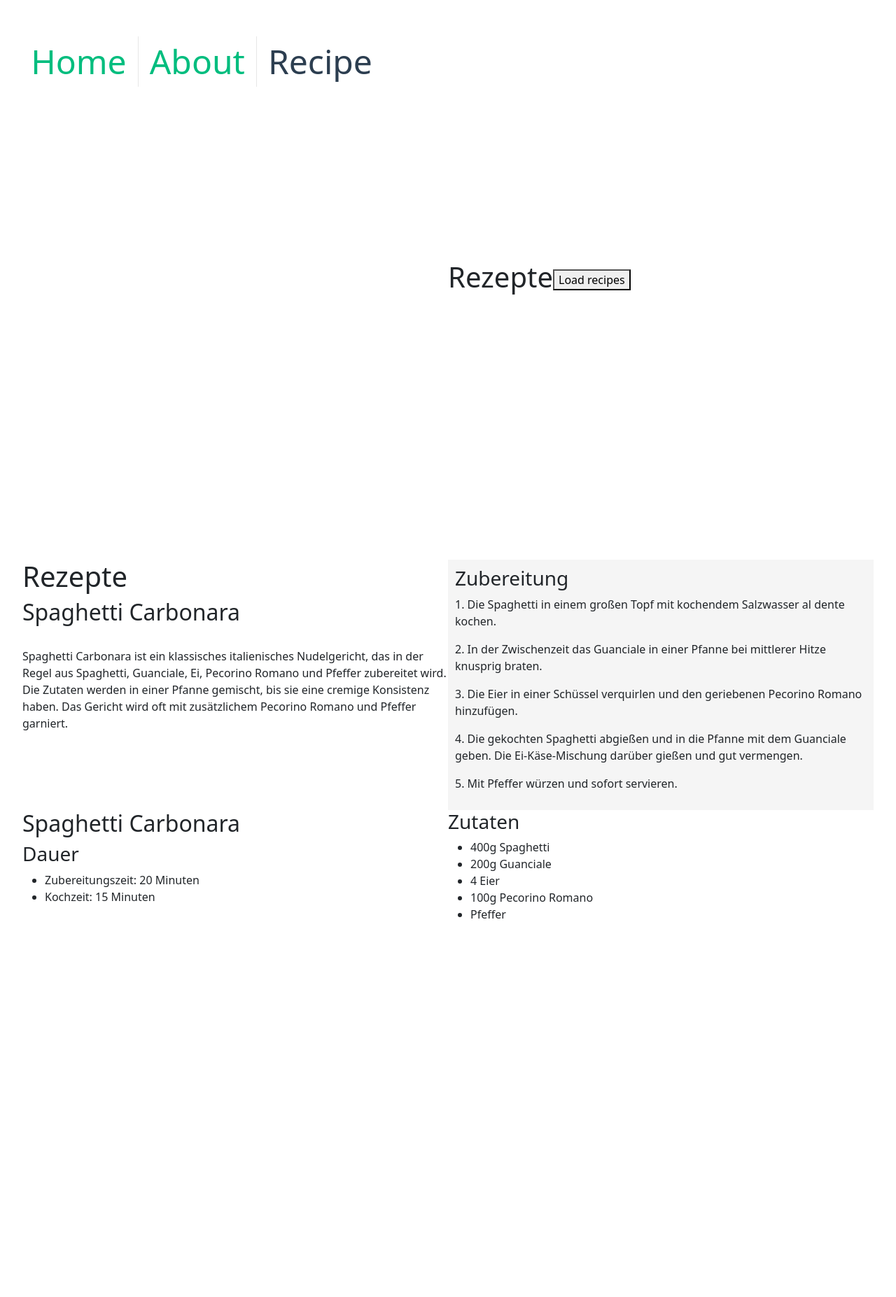
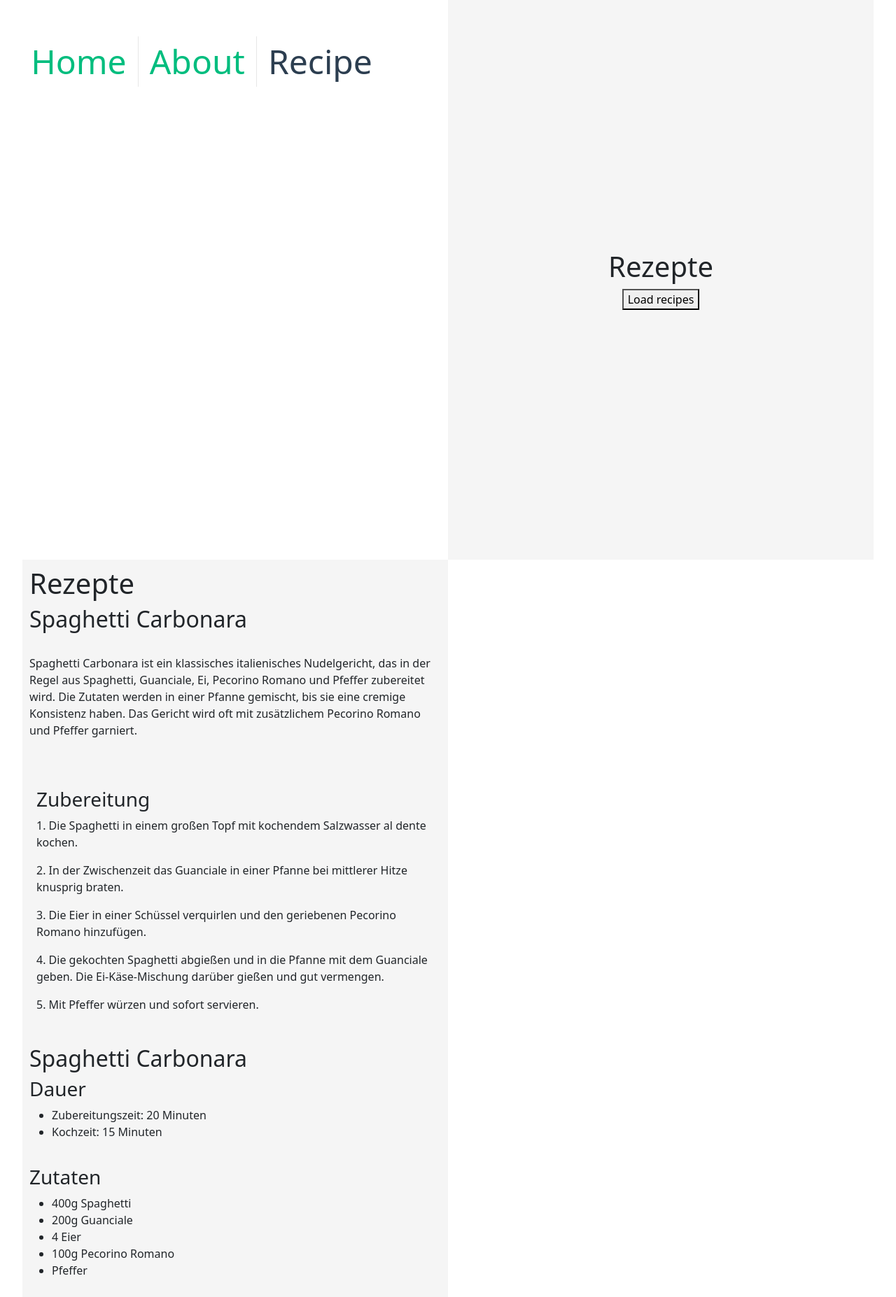
Before and after one commit to Leif007/Frontend-MeinKochbuch, a Vue app in the folder MeinKochbuch/: page /recipe in a window 1280 px wide. Shown: the whole page at 70% size. Before the commit the page ends 1335 px from the top, so only its background shows below. Built offline with nearby package versions, Linux system fonts and the light colour scheme.

Commit message:
Frontend verschönerung.2

```diff
--- a/MeinKochbuch/src/views/recipe.vue
+++ b/MeinKochbuch/src/views/recipe.vue
@@ -16,6 +16,7 @@ let recipes = [
       <button @click="loadThings">Load recipes</button>
 
   </div>
+  <body class="body">
   <div class="recipename" v-if="showRecipeName">
       <h1 class>Rezepte</h1>
     <h2>Spaghetti Carbonara</h2> <br>
@@ -50,13 +51,30 @@ let recipes = [
         <li>Pfeffer</li>
       </ul>
     </div>
-
+</body>
 </template>
 
 <style>
+.body {
+  display: flex;
+  flex-direction: column;
+  align-items: flex-start; /* Adjust this line */
+  gap: 20px; /* Adjust as needed */
+  background-color: whitesmoke;
+  padding: 10px;
+}
+.recipeheader {
+    min-height: 200vh;
+    display: flex;
+    align-items: center;
+    justify-content: center;
+    flex-direction: column;
+    background-color: whitesmoke;
+}
 @media (min-width: 1024px) {
     .recipeheader {
         min-height: 100vh;
+      justify-content: center;
         display: flex;
         align-items: center;
     }
```
